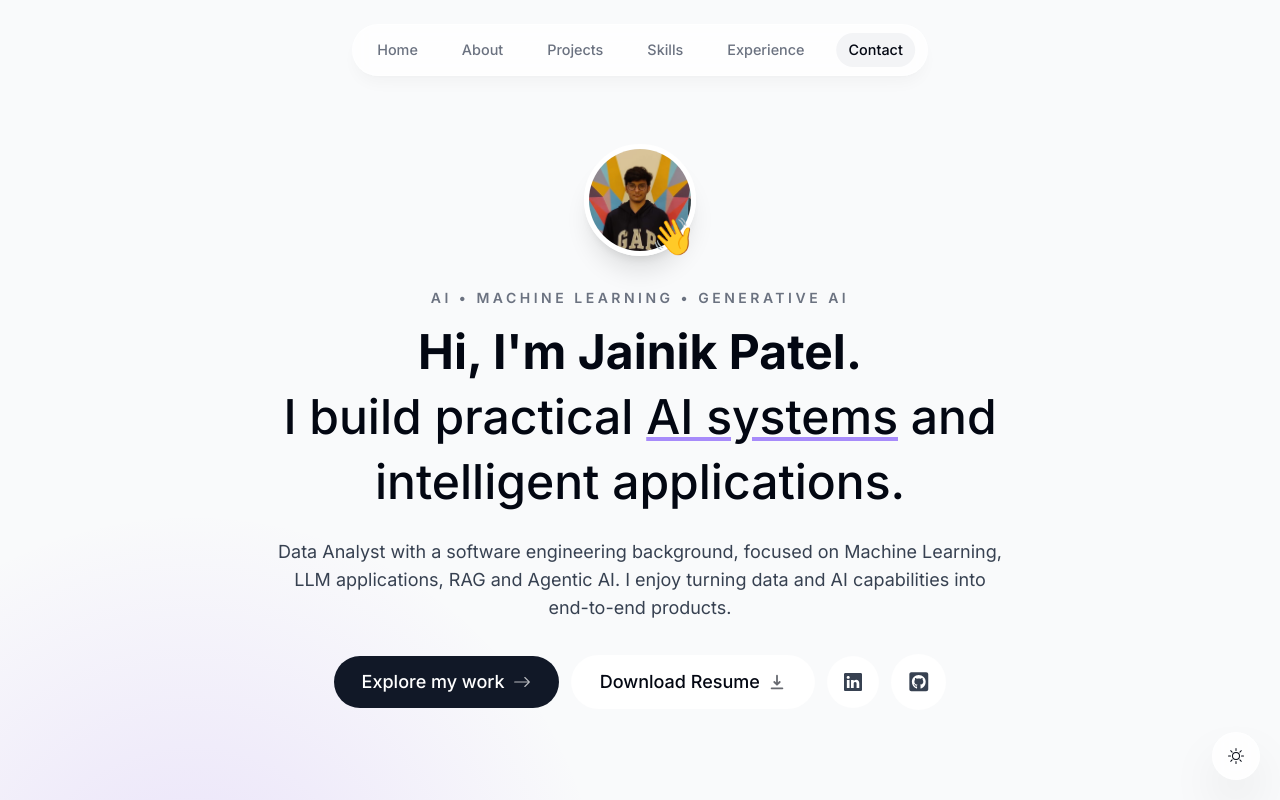
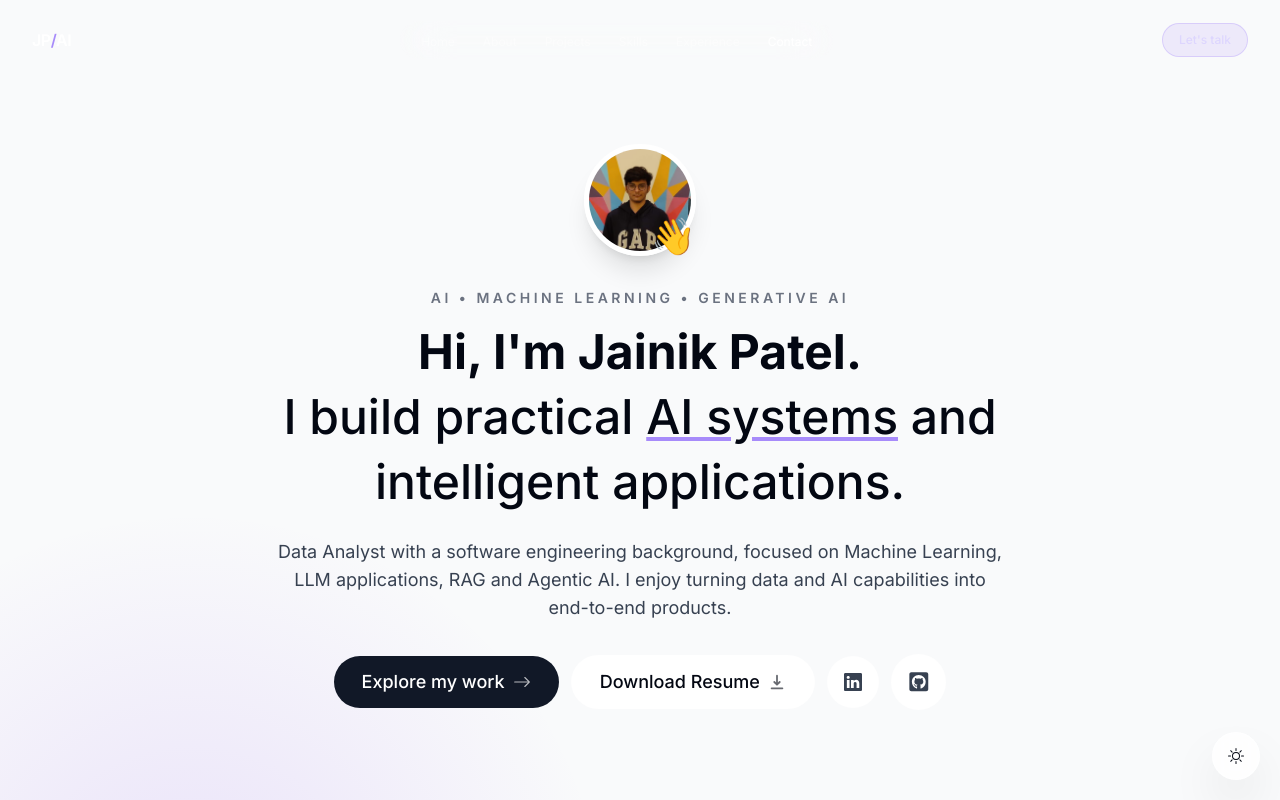
Before and after one commit to J3045/Portfolio-website, a Next.js app: page / in a window 1280 px wide. Shown: the top 800 px of the page. Built offline with nearby package versions, Linux system fonts and the light colour scheme; no server answers.

Commit message:
Redesign portfolio visual system with premium AI aesthetic

```diff
--- a/components/header.tsx
+++ b/components/header.tsx
@@ -1,6 +1,5 @@
 "use client";
 
-import React from "react";
 import { motion } from "framer-motion";
 import { links } from "@/lib/data";
 import Link from "next/link";
@@ -8,58 +7,33 @@ import clsx from "clsx";
 import { useActiveSectionContext } from "@/context/active-section-context";
 
 export default function Header() {
-  const { activeSection, setActiveSection, setTimeOfLastClick } =
-    useActiveSectionContext();
+  const { activeSection, setActiveSection, setTimeOfLastClick } = useActiveSectionContext();
 
   return (
-    <header className="z-[999] relative">
-      <motion.div
-        className="fixed top-0 left-1/2 h-[4.5rem] w-full rounded-none border border-white border-opacity-40 bg-white bg-opacity-80 shadow-lg shadow-black/[0.03] backdrop-blur-[0.5rem] sm:top-6 sm:h-[3.25rem] sm:w-[36rem] sm:rounded-full dark:bg-gray-950 dark:border-black/40 dark:bg-opacity-75"
-        initial={{ y: -100, x: "-50%", opacity: 0 }}
-        animate={{ y: 0, x: "-50%", opacity: 1 }}
-      ></motion.div>
-
-      <nav className="flex fixed top-[0.15rem] left-1/2 h-12 -translate-x-1/2 py-2 sm:top-[1.7rem] sm:h-[initial] sm:py-0">
-        <ul className="flex w-[22rem] flex-wrap items-center justify-center gap-y-1 text-[0.9rem] font-medium text-gray-500 sm:w-[initial] sm:flex-nowrap sm:gap-5">
+    <header className="fixed left-0 top-0 z-[999] w-full">
+      <div className="mx-auto flex h-20 max-w-7xl items-center justify-between px-5 sm:px-8">
+        <Link href="#home" className="font-semibold tracking-tight text-white">
+          JP<span className="text-violet-400">/</span>AI
+        </Link>
+        <nav className="hidden rounded-full border border-white/10 bg-white/[.035] px-2 py-1.5 backdrop-blur-xl md:block">
+          <ul className="flex items-center gap-1">
             {links.map((link) => (
-            <motion.li
-              className="h-3/4 flex items-center justify-center relative"
-              key={link.hash}
-              initial={{ y: -100, opacity: 0 }}
-              animate={{ y: 0, opacity: 1 }}
-            >
+              <li key={link.hash}>
                 <Link
-                className={clsx(
-                  "flex w-full items-center justify-center px-3 py-3 hover:text-gray-950 transition dark:text-gray-500 dark:hover:text-gray-300",
-                  {
-                    "text-gray-950 dark:text-gray-200":
-                      activeSection === link.name,
-                  }
-                )}
                   href={link.hash}
-                onClick={() => {
-                  setActiveSection(link.name);
-                  setTimeOfLastClick(Date.now());
-                }}
+                  onClick={() => { setActiveSection(link.name); setTimeOfLastClick(Date.now()); }}
+                  className={clsx("rounded-full px-3 py-2 text-xs transition", activeSection === link.name ? "bg-white/10 text-white" : "text-white/45 hover:text-white")}
                 >
                   {link.name}
-
-                {link.name === activeSection && (
-                  <motion.span
-                    className="bg-gray-100 rounded-full absolute inset-0 -z-10 dark:bg-gray-800"
-                    layoutId="activeSection"
-                    transition={{
-                      type: "spring",
-                      stiffness: 380,
-                      damping: 30,
-                    }}
-                  ></motion.span>
-                )}
                 </Link>
-            </motion.li>
+              </li>
             ))}
           </ul>
         </nav>
+        <a href="#contact" className="rounded-full border border-violet-400/30 bg-violet-500/10 px-4 py-2 text-xs font-medium text-violet-200 transition hover:bg-violet-500/20">
+          Let&apos;s talk
+        </a>
+      </div>
     </header>
   );
 }
```
Lines whose indentation alone changed are shown as unchanged.
